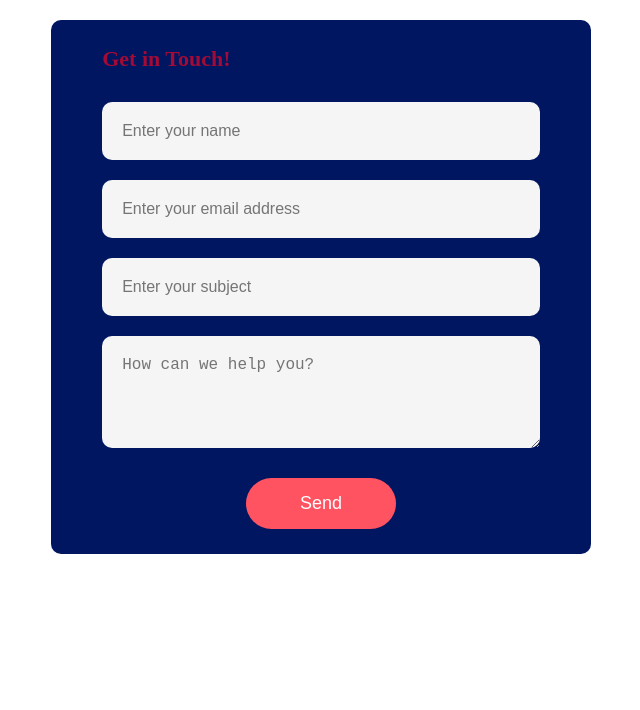
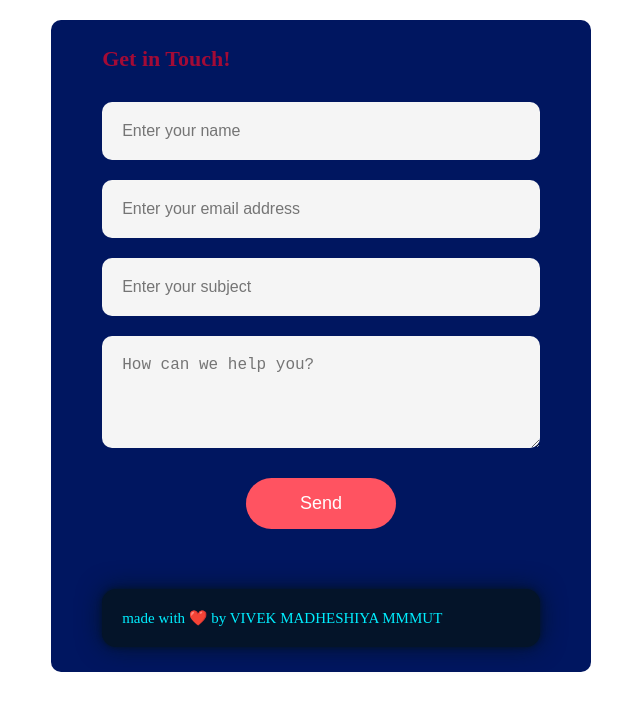
Before and after one commit to ammvolmet/contact-me, a plain HTML site: page index.html in a window 1280 px wide. Shown: the whole page, without its empty margins (319-959 px from the left). Drawn offline with Linux system fonts and the light colour scheme.

Commit message:
Update index.html

```diff
--- a/index.html
+++ b/index.html
@@ -20,6 +20,9 @@
               <textarea name="message" id="message" cols="5" rows="4" class="message" placeholder="How can we help you?" required=""></textarea>
 
             <button type="submit">Send</button>
+              <div class="developer">
+                <p>made with ❤️ by VIVEK MADHESHIYA MMMUT</p>
+            </div>
         </form>
     </div>
 
```
